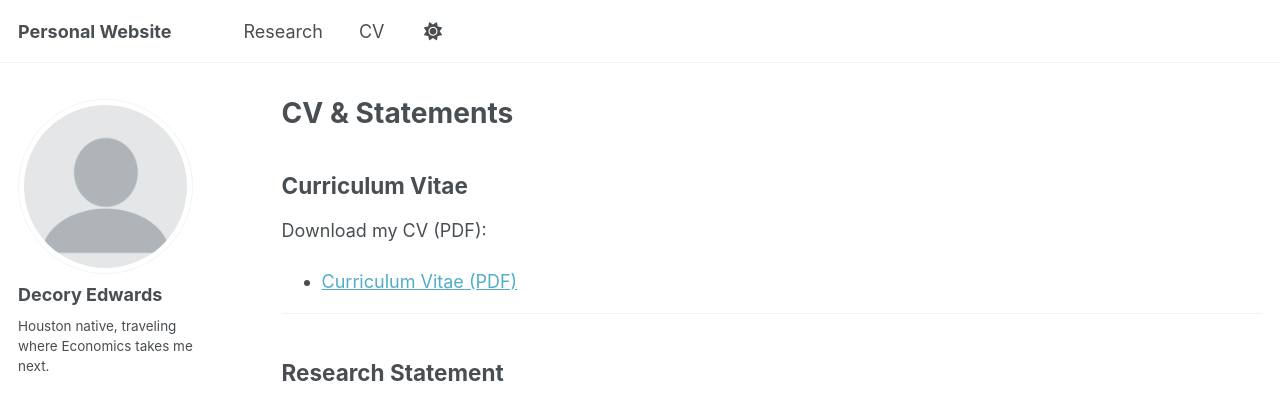
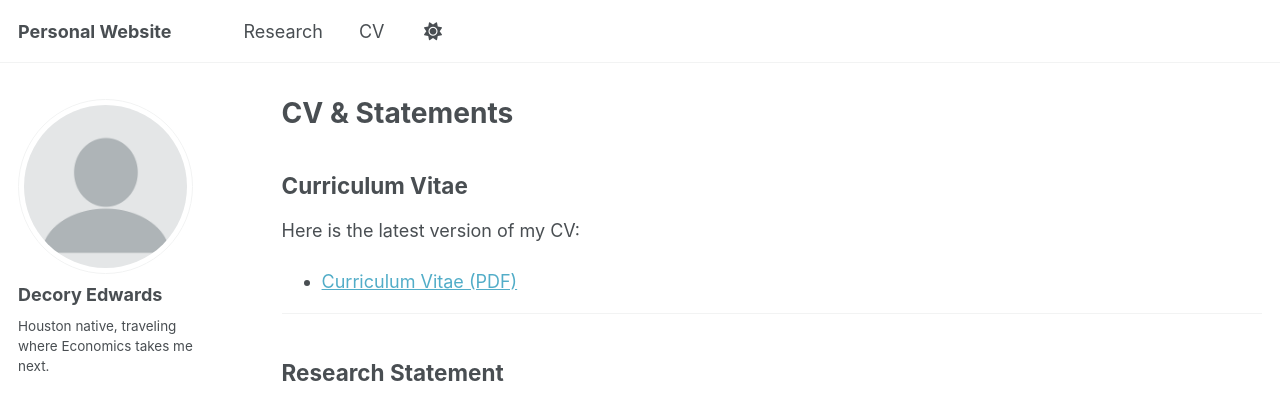
Before and after one commit to dedwar65/dedwar65.github.io, a Jekyll site: the page built from _pages/cv.md, in a window 1280 px wide and 1071 px high. Shown: the top 397 px of the window. Built offline with Jekyll 4.4.1, drawn with Linux system fonts in a browser that asks for light colours; some web fonts are replaced.

Commit message:
Update cv.md

```diff
--- a/_pages/cv.md
+++ b/_pages/cv.md
@@ -8,7 +8,7 @@ redirect_from:
 ---
 
 ## Curriculum Vitae
-Download my CV (PDF):
+Here is the latest version of my CV:
 - [Curriculum Vitae (PDF)](/files/CV.pdf){:target="_blank"}
 
 ---
```
